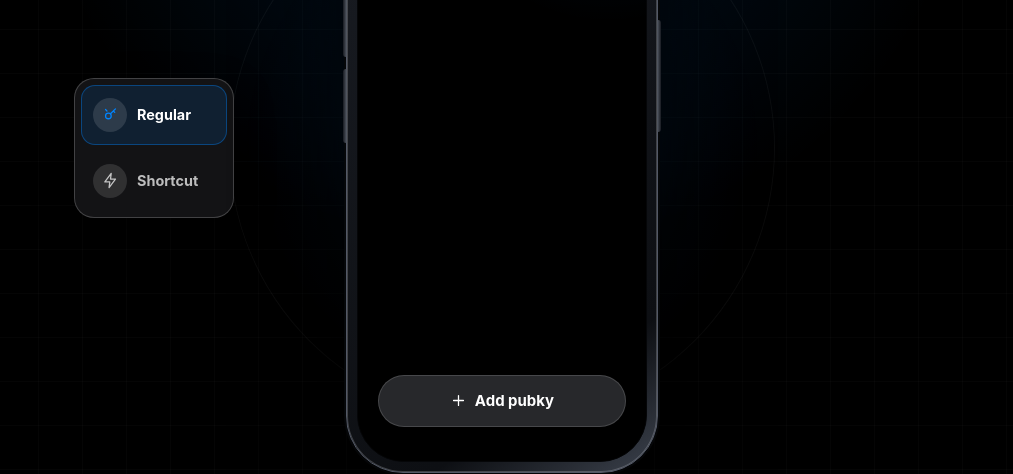
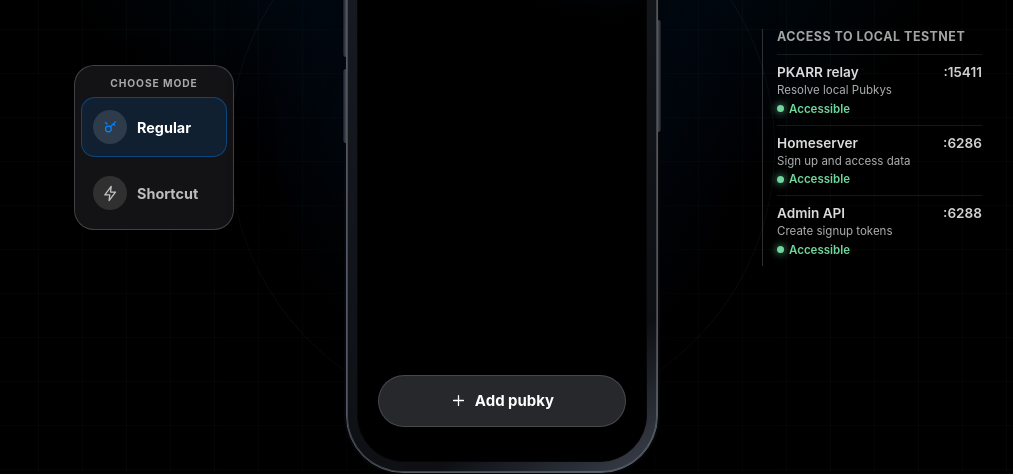
Before and after one commit to pubky/pubky-ring-simulator, a website built with Vite: page index.html in a window 1280 px wide. Shown: the part 279-753 px from the top of the page, without its empty margins (138-1151 px from the left). Built offline with nearby package versions, Linux system fonts and the light colour scheme; what @synonymdev/pubky would draw is missing.

Commit message:
Add local testnet port diagnostics

```diff
--- a/src/main.ts
+++ b/src/main.ts
@@ -37,6 +37,15 @@ interface LoginFeedback {
   title: string;
 }
 
+type LocalServiceAccess = "checking" | "accessible" | "failed";
+
+interface LocalService {
+  name: string;
+  port: number;
+  purpose: string;
+  url: string;
+}
+
 type Route = "identities" | "identity" | "rename" | "authorize" | "auth";
 
 interface State {
@@ -48,6 +57,7 @@ interface State {
   error?: string;
   identities: SignerIdentity[];
   identityNames: Record<string, string>;
+  localServiceAccess: Record<number, LocalServiceAccess>;
   loginFeedback?: LoginFeedback;
   notice?: string;
   scanActive: boolean;
@@ -57,6 +67,26 @@ interface State {
 const PUBKY_DOCKER_URL = "https://github.com/pubky/pubky-docker";
 const PROJECT_URL = "https://github.com/pubky/pubky-ring-simulator";
 const RING_LOGO_URL = "https://pubkyring.app/pubky-ring-logo.svg";
+const LOCAL_SERVICES: LocalService[] = [
+  {
+    name: "PKARR relay",
+    port: 15411,
+    purpose: "Resolve local Pubkys",
+    url: "http://localhost:15411/",
+  },
+  {
+    name: "Homeserver",
+    port: 6286,
+    purpose: "Sign up and access data",
+    url: "http://localhost:6286/",
+  },
+  {
+    name: "Admin API",
+    port: 6288,
+    purpose: "Create signup tokens",
+    url: "http://127.0.0.1:6288/",
+  },
+];
 const app = getAppElement();
 const htmlEscapes: Record<string, string> = {
   "&": "&amp;",
@@ -70,6 +100,9 @@ const state: State = {
   authInput: "",
   identities: [],
   identityNames: {},
+  localServiceAccess: Object.fromEntries(
+    LOCAL_SERVICES.map((service) => [service.port, "checking"]),
+  ),
   scanActive: false,
 };
 
@@ -78,14 +111,22 @@ let scanDetector: BarcodeDetectorLike | undefined;
 let scanTimer: number | undefined;
 let scanCanvas: HTMLCanvasElement | undefined;
 let loginFeedbackTimer: number | undefined;
+let localServiceProbeActive = false;
 
 app.addEventListener("click", handleClick);
 app.addEventListener("submit", handleSubmit);
 app.addEventListener("input", handleInput);
 app.addEventListener("paste", handlePaste);
 window.addEventListener("hashchange", handleRouteChange);
+document.addEventListener("visibilitychange", () => {
+  if (document.visibilityState === "visible") void probeLocalServices();
+});
 
 render();
+void probeLocalServices();
+window.setInterval(() => {
+  void probeLocalServices();
+}, 15_000);
 
 function render() {
   const route = currentRoute();
@@ -118,6 +159,8 @@ function render() {
             </div>
           </div>
         </section>
+
+        ${localServicesPanel()}
       </div>
 
       <footer class="site-footer">
@@ -417,6 +460,7 @@ function modeSwitcher(route: Route) {
 
   return `
     <nav class="mode-switcher" aria-label="Simulator mode">
+      <span class="side-panel-label">Choose mode</span>
       <a
         href="#/identities"
         class="${regularActive ? "active" : ""}"
@@ -439,6 +483,83 @@ function modeSwitcher(route: Route) {
       </a>
     </nav>
   `;
+}
+
+function localServicesPanel() {
+  return `
+    <aside class="local-services-panel" aria-label="Local testnet service status">
+      <header>
+        <strong>Access to local testnet</strong>
+      </header>
+      <ul aria-live="polite">
+        ${LOCAL_SERVICES.map(localServiceRow).join("")}
+      </ul>
+    </aside>
+  `;
+}
+
+function localServiceRow(service: LocalService) {
+  const access = state.localServiceAccess[service.port] || "checking";
+  const label =
+    access === "accessible"
+      ? "Accessible"
+      : access === "failed"
+        ? "Failed"
+        : "Checking";
+
+  return `
+    <li class="${access}">
+      <div class="local-service-title">
+        <strong>${escapeHtml(service.name)}</strong>
+        <span class="local-service-port">:${service.port}</span>
+      </div>
+      <small>${escapeHtml(service.purpose)}</small>
+      <span class="local-service-access">
+        <i aria-hidden="true"></i>
+        ${label}
+      </span>
+    </li>
+  `;
+}
+
+async function probeLocalServices() {
+  if (localServiceProbeActive || document.visibilityState === "hidden") return;
+  localServiceProbeActive = true;
+
+  try {
+    await Promise.all(
+      LOCAL_SERVICES.map(async (service) => {
+        state.localServiceAccess[service.port] =
+          await probeLocalService(service);
+        refreshLocalServicesPanel();
+      }),
+    );
+  } finally {
+    localServiceProbeActive = false;
+  }
+}
+
+async function probeLocalService(service: LocalService) {
+  const controller = new AbortController();
+  const timeout = window.setTimeout(() => controller.abort(), 4_000);
+
+  try {
+    await fetch(service.url, {
+      cache: "no-store",
+      credentials: "omit",
+      signal: controller.signal,
+    });
+    return "accessible" as const;
+  } catch {
+    return "failed" as const;
+  } finally {
+    window.clearTimeout(timeout);
+  }
+}
+
+function refreshLocalServicesPanel() {
+  const panel = document.querySelector<HTMLElement>(".local-services-panel");
+  if (panel) panel.outerHTML = localServicesPanel();
 }
 
 function handleClick(event: MouseEvent) {
--- a/src/style.css
+++ b/src/style.css
@@ -184,6 +184,7 @@ p {
   display: grid;
   width: min(160px, calc(100% - 18px));
   grid-template-columns: 1fr;
+  grid-column: 1;
   align-self: center;
   justify-self: end;
   gap: 6px;
@@ -193,6 +194,16 @@ p {
   border-radius: 20px;
   background: rgba(20, 20, 22, 0.96);
   box-shadow: 0 16px 38px rgba(0, 0, 0, 0.34);
+}
+
+.side-panel-label {
+  padding: 5px 10px 2px;
+  color: rgba(255, 255, 255, 0.64);
+  font-size: 0.64rem;
+  font-weight: 700;
+  letter-spacing: 0.09em;
+  text-align: center;
+  text-transform: uppercase;
 }
 
 .mode-switcher a {
@@ -260,6 +271,107 @@ p {
 .mode-copy strong {
   font-size: 0.9rem;
   font-weight: 700;
+}
+
+.local-services-panel {
+  display: grid;
+  width: min(220px, calc(100% - 10px));
+  grid-column: 3;
+  align-self: center;
+  justify-self: start;
+  gap: 10px;
+  margin-left: 10px;
+  padding-left: 14px;
+  border-left: 1px solid rgba(255, 255, 255, 0.18);
+  color: rgba(255, 255, 255, 0.82);
+  cursor: default;
+}
+
+.local-services-panel header {
+  display: grid;
+  gap: 2px;
+}
+
+.local-services-panel header strong {
+  color: rgba(255, 255, 255, 0.64);
+  font-size: 0.78rem;
+  letter-spacing: 0.04em;
+  text-transform: uppercase;
+}
+
+.local-services-panel ul {
+  display: grid;
+  margin: 0;
+  padding: 0;
+  list-style: none;
+}
+
+.local-services-panel li {
+  display: grid;
+  gap: 3px;
+  padding: 9px 0;
+  border-top: 1px solid rgba(255, 255, 255, 0.09);
+}
+
+.local-service-title {
+  display: flex;
+  min-width: 0;
+  align-items: baseline;
+  justify-content: space-between;
+  gap: 8px;
+}
+
+.local-service-title strong {
+  min-width: 0;
+  overflow: hidden;
+  color: rgba(255, 255, 255, 0.86);
+  font-size: 0.85rem;
+  font-weight: 600;
+  text-overflow: ellipsis;
+  white-space: nowrap;
+}
+
+.local-service-port {
+  flex: 0 0 auto;
+  color: rgba(255, 255, 255, 0.82);
+  font-size: 0.85rem;
+  font-weight: 600;
+}
+
+.local-services-panel li > small {
+  color: rgba(255, 255, 255, 0.68);
+  font-size: 0.72rem;
+  line-height: 1.35;
+}
+
+.local-service-access {
+  display: inline-flex;
+  width: fit-content;
+  align-items: center;
+  gap: 5px;
+  color: rgba(255, 255, 255, 0.52);
+  font-size: 0.72rem;
+  font-weight: 600;
+}
+
+.local-service-access i {
+  width: 7px;
+  height: 7px;
+  border-radius: 50%;
+  background: currentColor;
+  box-shadow: 0 0 8px currentColor;
+}
+
+.local-services-panel li.accessible .local-service-access {
+  color: #70d69b;
+}
+
+.local-services-panel li.failed .local-service-access {
+  color: #ff8d83;
+}
+
+.local-services-panel li.checking .local-service-access {
+  color: #e4b462;
 }
 
 .phone-stage::before {
@@ -1428,6 +1540,10 @@ textarea:focus {
     margin: 0 auto 0.65rem;
   }
 
+  .local-services-panel {
+    display: none;
+  }
+
   .phone-stage {
     grid-column: 1;
     grid-row: 2;
```
